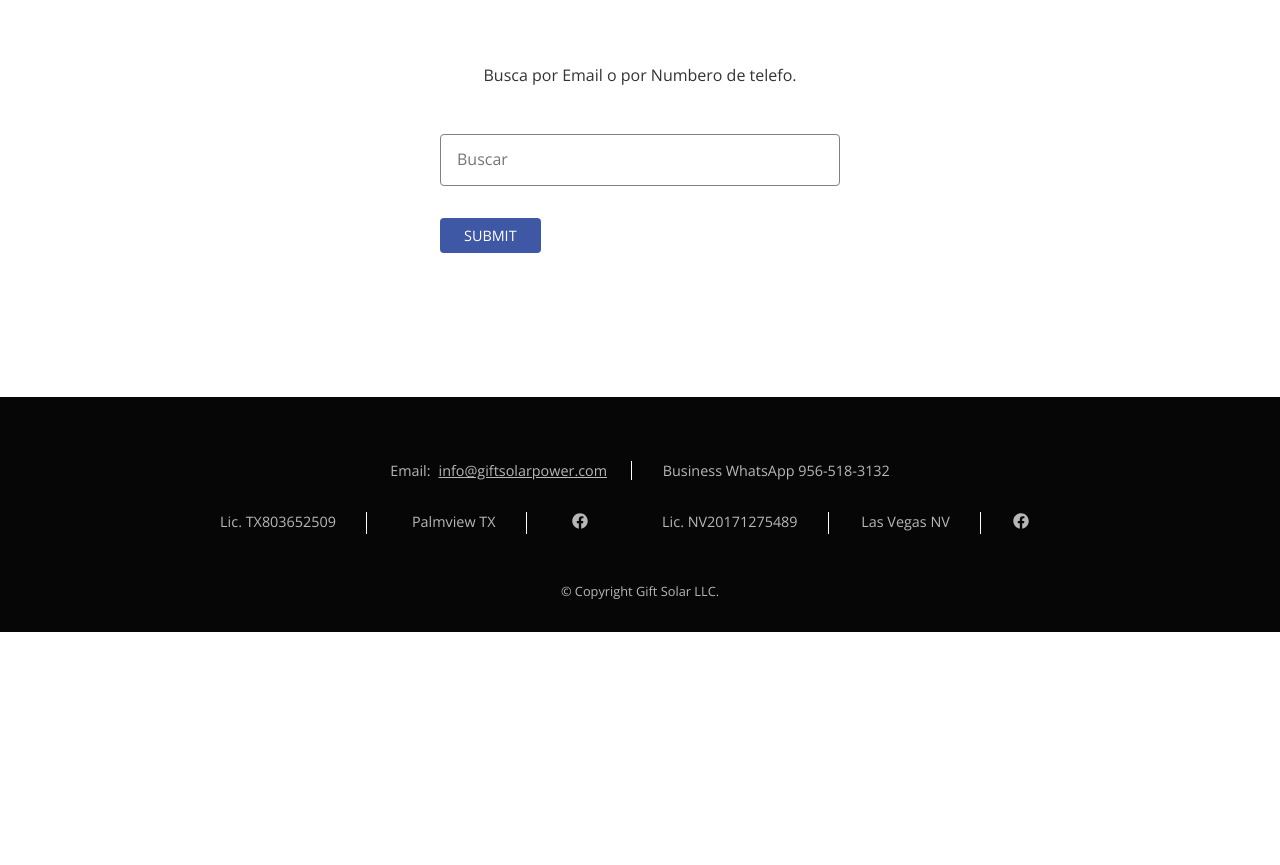
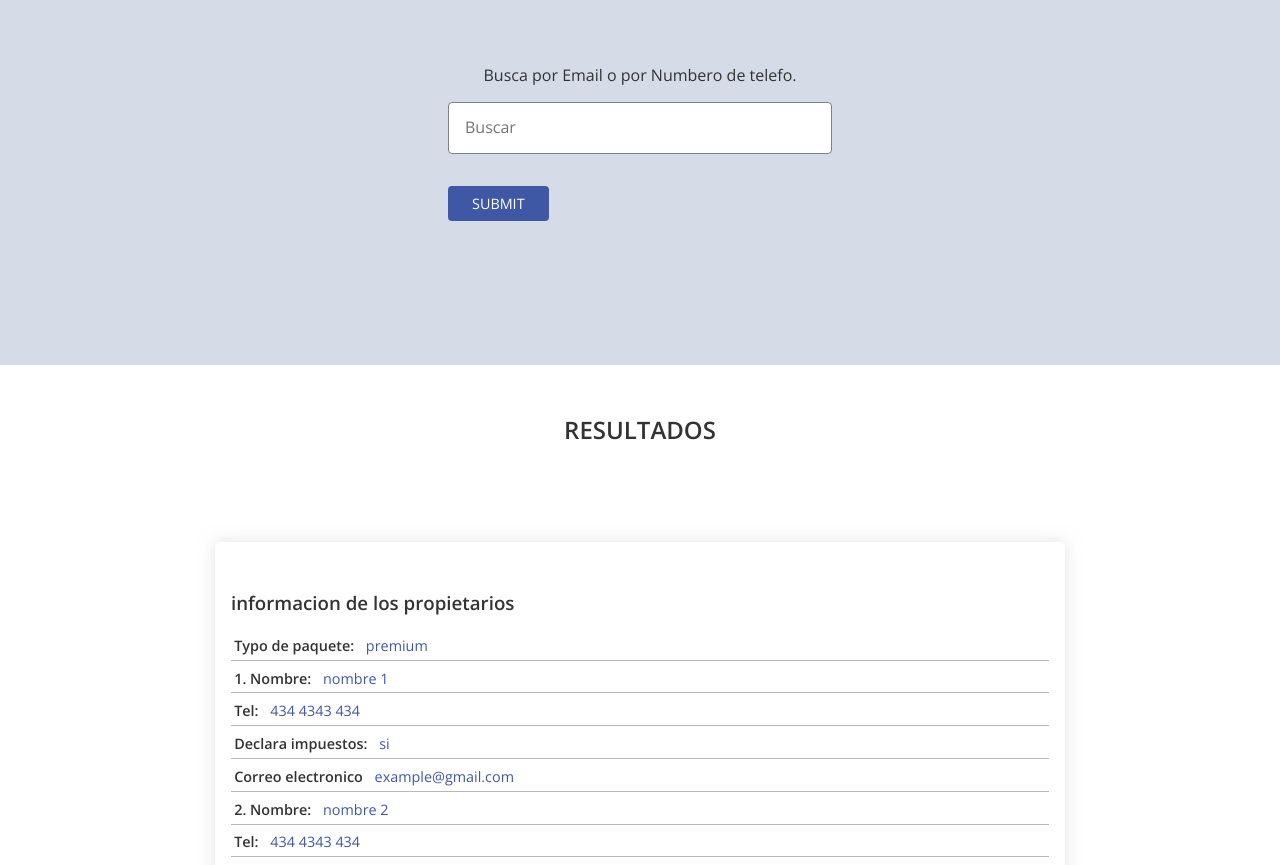
Before and after one commit to anthonyamaro15/gift-solar, a React (Create React App) app: page /dashboard in a window 1280 px wide. Shown: the part 400-1265 px from the top of the page. Before the commit the page ends 1032 px from the top, so only its background shows below. Built offline with nearby package versions, Linux system fonts and the light colour scheme.

Commit message:
added search result example

```diff
--- /dev/null
+++ b/src/components/PrivateComponents/AdminDisplayInfo.js
@@ -0,0 +1,162 @@
+import React from "react";
+import example from "../../imgs/header1.jpg";
+
+const AdminDisplayInfo = () => {
+  return (
+    <section className="AdminDisplayInfo">
+      <h2>resultados</h2>
+      <div className="inner-wrapper">
+        <div className="user-info">
+          <h3>informacion de los propietarios</h3>
+          <p className="package-type">
+            Typo de paquete: <span>premium</span>
+          </p>
+          <div className="personNumOne">
+            <p>
+              1. Nombre: <span>nombre 1</span>
+            </p>
+            <p>
+              Tel: <span>434 4343 434</span>
+            </p>
+            <p>
+              Declara impuestos: <span>si</span>
+            </p>
+            <p>
+              Correo electronico <span>example@gmail.com</span>
+            </p>
+          </div>
+          <div className="personNumTwo">
+            <p>
+              2. Nombre: <span>nombre 2</span>
+            </p>
+            <p>
+              Tel: <span>434 4343 434</span>
+            </p>
+            <p>
+              Declara impuestos: <span>si</span>
+            </p>
+            <p>
+              Correo electronico <span>example@gmail.com</span>
+            </p>
+          </div>
+
+          <div className="address">
+            <p>
+              Direccion: <span>example de direction</span>
+            </p>
+            <p>
+              Estado: <span>las vegas</span>
+            </p>
+            <p>
+              Codigo postal: <span>93832</span>
+            </p>
+          </div>
+        </div>
+        <div className="property-info">
+          <h3>informacion de la propiedad</h3>
+          <p>
+            Año construida: <span>2022</span>
+          </p>
+          <p>
+            Pies cuadrados: <span>345</span>
+          </p>
+          <p>
+            Cuantos pisos: <span>3</span>
+          </p>
+
+          <p>
+            Tipo de construccion: <span>condominio</span>
+          </p>
+          <p>
+            Tipo de techo: <span>teja</span>
+          </p>
+          <p>
+            Condicion del techo: <span>exelente</span>
+          </p>
+          <p>
+            Sombreado del techo: <span>Nada</span>
+          </p>
+          <p>
+            Tiene alberca: <span>no</span>
+          </p>
+          <p>
+            GATE: Contraseña de entrada <span>3435</span>
+          </p>
+          <p>
+            HOA: <span>no</span>
+          </p>
+          <p>
+            HOA info: <span>this is an example of this</span>
+          </p>
+          <p>
+            HOA tel: <span>834 4839 3453</span>
+          </p>
+        </div>
+
+        <div className="power-infor-equipment">
+          <p>
+            El panel electrico esta cerrado: <span>no</span>
+          </p>
+          <p>
+            En caso que el panel eléctrico este cercado, en breves palabras
+            explique en que parte de la casa esta ubicado:{" "}
+            <span>this is the anwer for this question</span>
+          </p>
+          <p>
+            Tamaño del panel eléctrico: <span>3cm</span>
+          </p>
+        </div>
+        <div className="ac-info">
+          <p>
+            Cuantos aires acondicionados: <span>1</span>
+          </p>
+          <p>
+            Cuantos calentones: <span>1</span>
+          </p>
+          <p>
+            Tipo de calentador de agua: <span>gas</span>
+          </p>
+          <p>
+            Tiene sistema solar existente para calentar el agua: <span>si</span>
+          </p>
+        </div>
+        <div className="power-acc">
+          <p>
+            Numero de cuenta de NV Energy <span>35534534534535354535435</span>
+          </p>
+        </div>
+        <div className="anual-power-info">
+          <h3>Consumo anual de kilowatts y el costo de mes tras mes</h3>
+          <div className="months">
+            <p>Enero:</p>
+            <p>
+              Kilowatts: <span>3435</span>
+            </p>
+            <p>
+              Costo: <span>345</span>
+            </p>
+          </div>
+          <div className="months">
+            <p>Febrero:</p>
+            <p>
+              Kilowatts: <span>3435</span>
+            </p>
+            <p>
+              Costo: <span>345</span>
+            </p>
+          </div>
+        </div>
+
+        <div className="imgs">
+          <img src={example} alt="imagenes de informacion de luz" />
+        </div>
+
+        <div className="pdf">
+          <a href="#">pdf</a>
+        </div>
+      </div>
+    </section>
+  );
+};
+
+export default AdminDisplayInfo;
--- a/src/components/PrivateComponents/AdminMain.js
+++ b/src/components/PrivateComponents/AdminMain.js
@@ -2,6 +2,7 @@ import React from "react";
 import AdminNavbar from "./AdminNavbar";
 import AdminHeader from "./AdminHeader";
 import AdminSearchForm from "./AdminSerchForm";
+import AdminDisplayInfo from "./AdminDisplayInfo";
 
 const AdminMain = () => {
   return (
@@ -9,6 +10,7 @@ const AdminMain = () => {
       <AdminNavbar />
       <AdminHeader />
       <AdminSearchForm />
+      <AdminDisplayInfo />
     </div>
   );
 };
--- a/src/components/PrivateComponents/AdminSerchForm.js
+++ b/src/components/PrivateComponents/AdminSerchForm.js
@@ -7,12 +7,13 @@ const AdminSearchForm = () => {
 
   const onSubmit = (value) => {
     console.log(value);
-    reset();
+    //  reset();
   };
+
   return (
     <section className="AdminSearchForm">
-      <p>Busca por Email o por Numbero de telefo.</p>
       <form onSubmit={handleSubmit(onSubmit)}>
+        <p>Busca por Email o por Numbero de telefo.</p>
         <label htmlFor="search">
           <input
             type="text"
@@ -20,7 +21,7 @@ const AdminSearchForm = () => {
             id="search"
             placeholder="Buscar"
             ref={register({ required: true })}
-            className={errors ? "not-empty-values" : ""}
+            className={errors.search ? "empty-values-not-allow" : ""}
           />
           <span className="error">{error && error}</span>
         </label>
--- a/src/index.scss
+++ b/src/index.scss
@@ -18,3 +18,4 @@
 @import "./sass/admin-navbar";
 @import "./sass/admin-header";
 @import "./sass/admin-searchForm";
+@import "./sass/admin-displayInfo";
--- /dev/null
+++ b/src/sass/_admin-displayInfo.scss
@@ -0,0 +1,96 @@
+.AdminDisplayInfo {
+  h2 {
+    text-align: center;
+    margin-top: 3rem;
+    text-transform: uppercase;
+  }
+  .inner-wrapper {
+    max-width: 850px;
+    margin: 6rem auto 9rem;
+    box-shadow: 0px 0px 15px 0px rgba(200, 200, 200, 0.5);
+    border-radius: 4px;
+    padding: 1rem;
+
+    p {
+      margin-bottom: 0.2rem;
+      font-weight: bold;
+      font-size: 0.9rem;
+      border-bottom: 1px solid rgb(185, 183, 183);
+      padding: 0.3rem 0.2rem;
+      // border-radius: 4px;
+
+      span {
+        color: #3f58a6;
+        font-weight: normal;
+        margin-left: 0.5rem;
+        //   text-decoration: underline;
+        font-size: 0.9rem;
+      }
+    }
+
+    h3 {
+      margin: 2rem 0 1rem;
+    }
+
+    .user-info {
+      // border: 1px solid blue;
+      margin-bottom: 1rem;
+    }
+
+    .imgs {
+      img {
+        width: 300px;
+        height: 200px;
+        object-fit: cover;
+      }
+    }
+
+    .pdf {
+      margin: 1rem 0;
+      a {
+        //   border: 1px solid blue;
+        text-transform: uppercase;
+        padding: 0.5rem 1.5rem;
+
+        background: #3f58a6;
+        color: white;
+        border: none;
+        font-size: 0.9rem;
+        border-radius: 4px;
+        cursor: pointer;
+
+        @media (max-width: $lg-phone) {
+          font-size: 0.8rem;
+          padding: 0.4rem 1.5rem;
+        }
+
+        @media (max-width: $galaxy) {
+          font-size: 0.7rem;
+        }
+      }
+    }
+
+    .anual-power-info {
+      // border: 1px solid red;
+      // display: flex;
+      margin-bottom: 2rem;
+
+      .months {
+        width: 40%;
+        border: 1px solid rgb(185, 183, 183);
+        border-bottom: 0;
+        display: flex;
+        justify-content: space-between;
+
+        p {
+          //  border: 1px solid red;
+          border: none;
+        }
+
+        &:last-child {
+          border-bottom: 1px solid rgb(185, 183, 183);
+        }
+      }
+    }
+  }
+}
--- a/src/sass/_admin-navbar.scss
+++ b/src/sass/_admin-navbar.scss
@@ -2,7 +2,7 @@
   //  background: rgb(31, 30, 30);
   //   transition: background 0.5s ease;
 
-  position: fixed;
+  position: absolute;
   top: 0;
   left: 0;
   right: 0;
--- a/src/sass/_admin-searchForm.scss
+++ b/src/sass/_admin-searchForm.scss
@@ -1,16 +1,23 @@
 .AdminSearchForm {
   //   border: 1px solid red;
-  max-width: 1000px;
-  margin: 9rem auto;
+  //   max-width: 1000px;
+  //   margin: 9rem auto;
+  background: rgba(48, 78, 133, 0.2);
 
   p {
     text-align: center;
+    margin-bottom: 1rem;
   }
 
   form {
     //  border: 1px solid blue;
     max-width: 400px;
-    margin: 3rem auto;
+    margin: 0 auto;
+    padding: 9rem 0.5rem;
+
+    .empty-values-not-allow {
+      border: 1px solid red;
+    }
 
     label {
       width: 100%;
@@ -70,7 +77,3 @@
     }
   }
 }
-
-.not-empty-values {
-  border: 1px solid red;
-}
```
